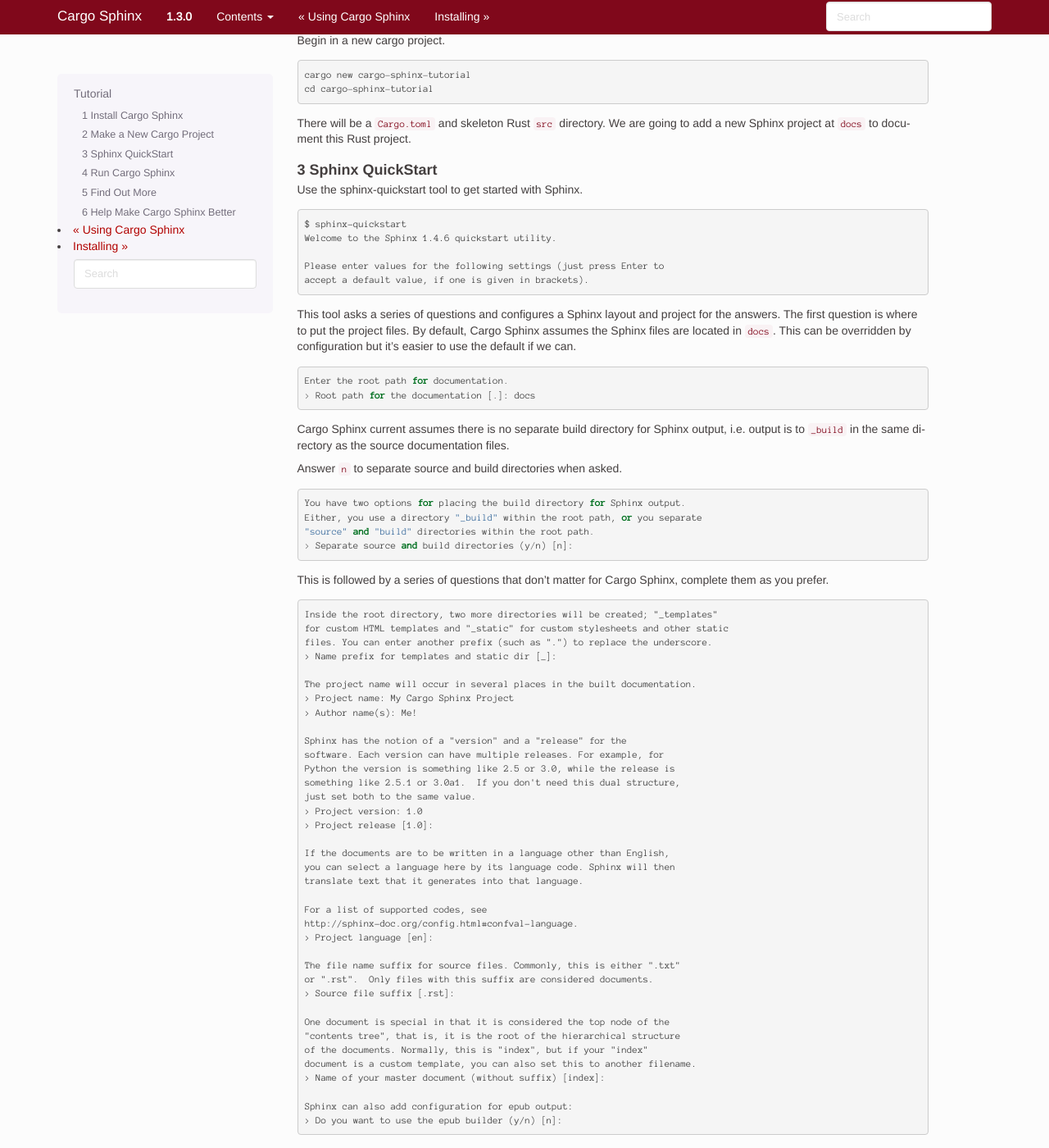
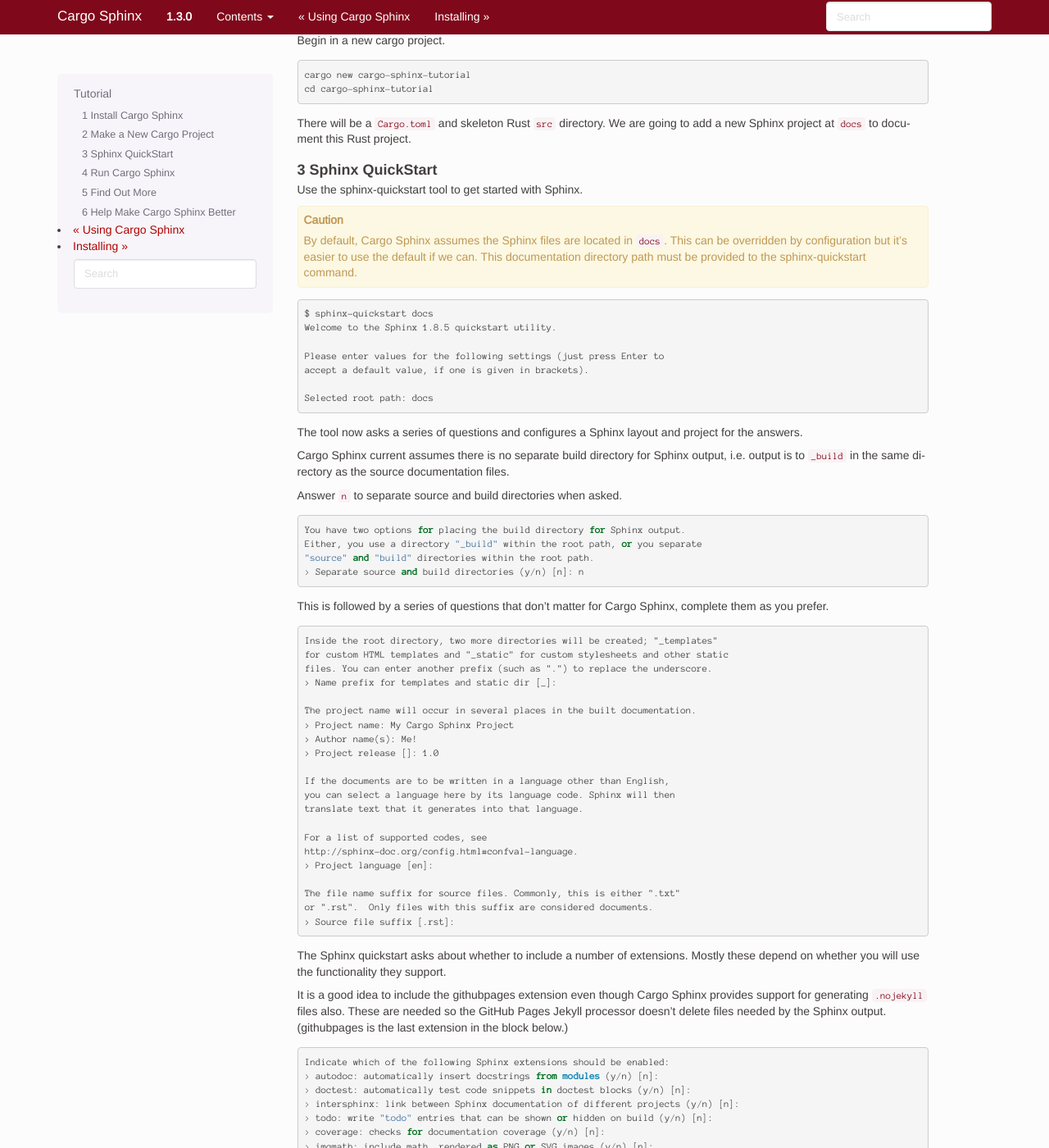
Before and after one commit to woofwoofinc/cargo-sphinx, a Sphinx documentation site: the page built from docs/tutorial.rst, in a window 1280 px wide and 1400 px high, scrolled down 216 px. Shown: the whole window at 82% size. Built offline with Sphinx 7.4.7, drawn with Linux system fonts in a browser that asks for light colours; some of the changed text lies outside the part shown.

Commit message:
Update tutorial for latest Sphinx quickstart utility. (#124)

```diff
--- a/docs/tutorial.rst
+++ b/docs/tutorial.rst
@@ -27,24 +27,24 @@ to add a new Sphinx project at ``docs`` to document this Rust project.
 -------------------
 Use the sphinx-quickstart tool to get started with Sphinx.
 
+.. CAUTION::
+   By default, Cargo Sphinx assumes the Sphinx files are located in ``docs``.
+   This can be overridden by configuration but it's easier to use the default
+   if we can. This documentation directory path must be provided to the
+   sphinx-quickstart command.
+
 ::
 
-    $ sphinx-quickstart
-    Welcome to the Sphinx 1.4.6 quickstart utility.
+    $ sphinx-quickstart docs
+    Welcome to the Sphinx 1.8.5 quickstart utility.
 
     Please enter values for the following settings (just press Enter to
     accept a default value, if one is given in brackets).
 
-This tool asks a series of questions and configures a Sphinx layout and project
-for the answers. The first question is where to put the project files. By
-default, Cargo Sphinx assumes the Sphinx files are located in ``docs``. This
-can be overridden by configuration but it's easier to use the default if we
-can.
+    Selected root path: docs
 
-::
-
-    Enter the root path for documentation.
-    > Root path for the documentation [.]: docs
+The tool now asks a series of questions and configures a Sphinx layout and
+project for the answers.
 
 Cargo Sphinx current assumes there is no separate build directory for Sphinx
 output, i.e. output is to ``_build`` in the same directory as the source
@@ -57,7 +57,7 @@ Answer ``n`` to separate source and build directories when asked.
     You have two options for placing the build directory for Sphinx output.
     Either, you use a directory "_build" within the root path, or you separate
     "source" and "build" directories within the root path.
-    > Separate source and build directories (y/n) [n]:
+    > Separate source and build directories (y/n) [n]: n
 
 This is followed by a series of questions that don't matter for Cargo Sphinx,
 complete them as you prefer.
@@ -72,14 +72,7 @@ complete them as you prefer.
     The project name will occur in several places in the built documentation.
     > Project name: My Cargo Sphinx Project
     > Author name(s): Me!
-
-    Sphinx has the notion of a "version" and a "release" for the
-    software. Each version can have multiple releases. For example, for
-    Python the version is something like 2.5 or 3.0, while the release is
-    something like 2.5.1 or 3.0a1.  If you don't need this dual structure,
-    just set both to the same value.
-    > Project version: 1.0
-    > Project release [1.0]:
+    > Project release []: 1.0
 
     If the documents are to be written in a language other than English,
     you can select a language here by its language code. Sphinx will then
@@ -93,15 +86,6 @@ complete them as you prefer.
     or ".rst".  Only files with this suffix are considered documents.
     > Source file suffix [.rst]:
 
-    One document is special in that it is considered the top node of the
-    "contents tree", that is, it is the root of the hierarchical structure
-    of the documents. Normally, this is "index", but if your "index"
-    document is a custom template, you can also set this to another filename.
-    > Name of your master document (without suffix) [index]:
-
-    Sphinx can also add configuration for epub output:
-    > Do you want to use the epub builder (y/n) [n]:
-
 The Sphinx quickstart asks about whether to include a number of extensions.
 Mostly these depend on whether you will use the functionality they support.
 
@@ -112,7 +96,7 @@ output. (githubpages is the last extension in the block below.)
 
 ::
 
-    Please indicate if you want to use one of the following Sphinx extensions:
+    Indicate which of the following Sphinx extensions should be enabled:
     > autodoc: automatically insert docstrings from modules (y/n) [n]:
     > doctest: automatically test code snippets in doctest blocks (y/n) [n]:
     > intersphinx: link between Sphinx documentation of different projects (y/n) [n]:
```
